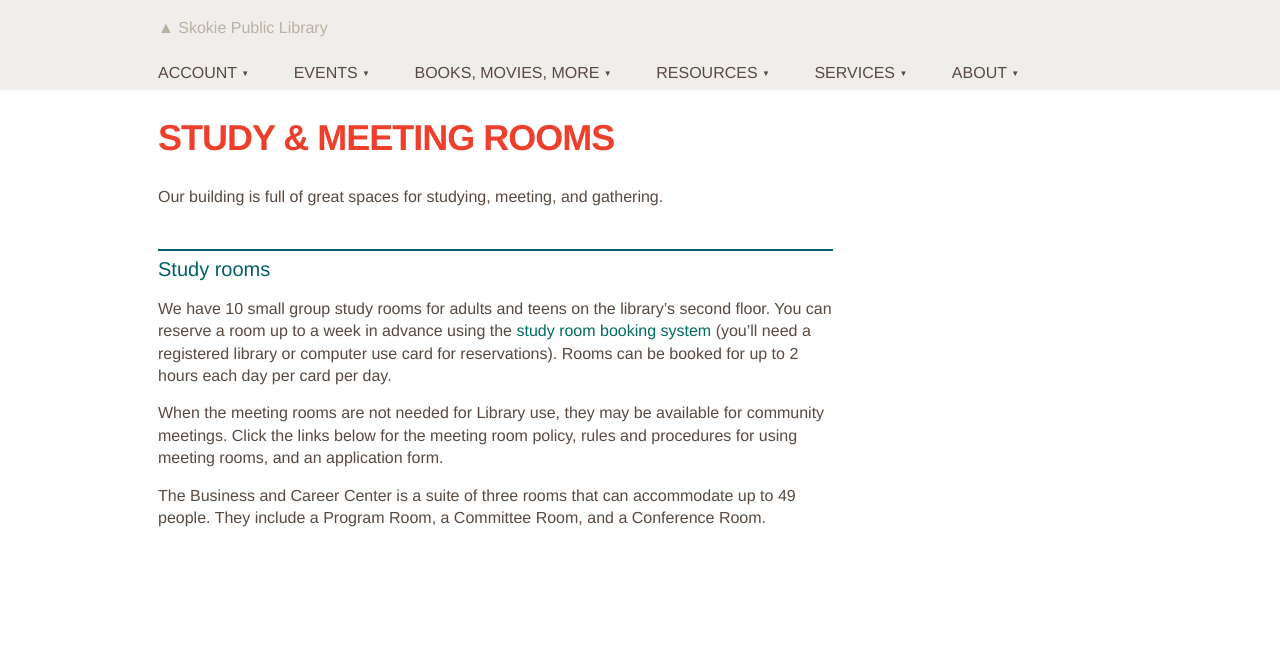
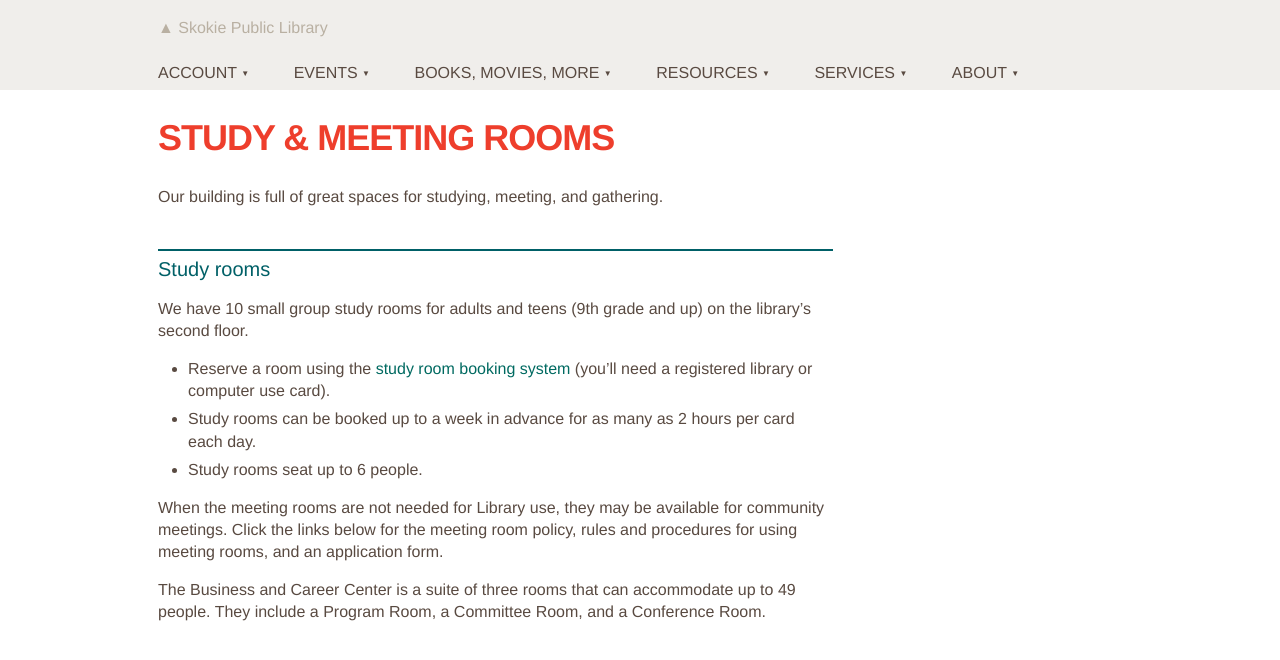
Before and after one commit to skokielibrary/spl-content, a Jekyll site: the page built from _content/mick/services--study-meeting-rooms.markdown, in a window 1280 px wide. Shown: the top 660 px of the page. Built offline with Jekyll 4.4.1, drawn with Linux system fonts in a browser that asks for light colours.

Commit message:
Updated services--study-meeting-rooms.markdown

```diff
--- a/_content/mick/services--study-meeting-rooms.markdown
+++ b/_content/mick/services--study-meeting-rooms.markdown
@@ -8,7 +8,11 @@ Our building is full of great spaces for studying, meeting, and gathering.
 
 ##Study rooms
 
-We have 10 small group study rooms for adults and teens on the library's second floor. You can reserve a room up to a week in advance using the [study room booking system](http://events.skokielibrary.info/evanced/lib/roomrequest.asp?mm=1&libnum=2&allroomscheck=1) (you'll need a registered library or computer use card for reservations). Rooms can be booked for up to 2 hours each day per card per day.
+We have 10 small group study rooms for adults and teens (9th grade and up) on the library's second floor.
+- Reserve a room using the [study room booking system](http://events.skokielibrary.info/evanced/lib/roomrequest.asp?mm=1&libnum=2&allroomscheck=1) (you'll need a registered library or computer use card).
+- Study rooms can be booked up to a week in advance for as many as 2 hours per card each day.
+- Study rooms seat up to 6 people.
+
 
 When the meeting rooms are not needed for Library use, they may be available for community meetings. Click the links below for the meeting room policy, rules and procedures for using meeting rooms, and an application form.
 
```
